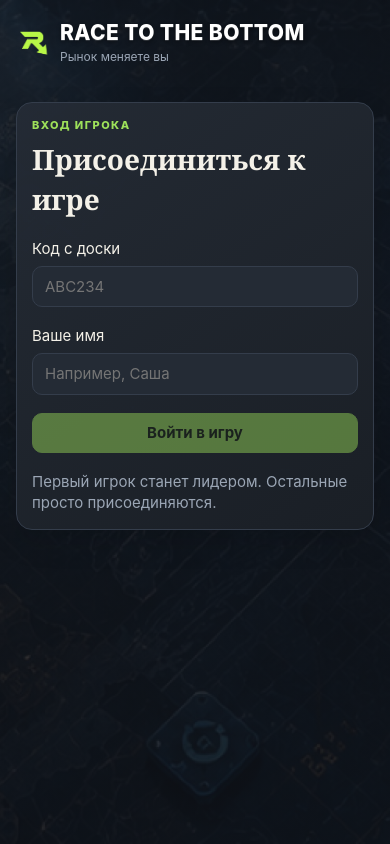
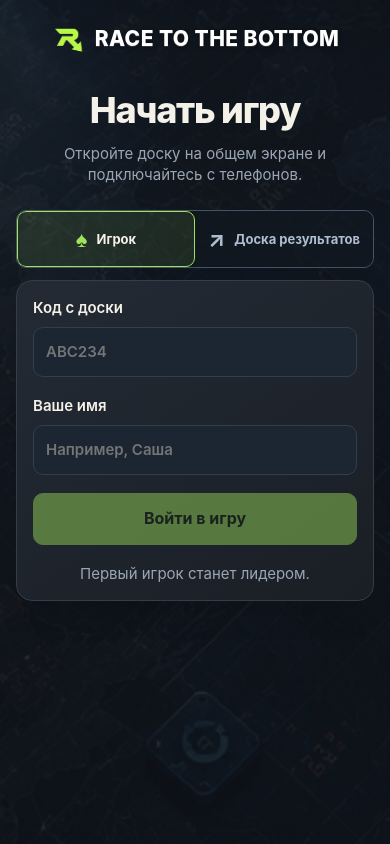
Before and after one commit to qwer7/rice-to-the-bottom, a Vue app: page / in a window 390 px wide. Built offline with nearby package versions, Linux system fonts and the light colour scheme; no server answers.

Commit message:
Redesign game entry and lobby

```diff
--- a/src/app/App.vue
+++ b/src/app/App.vue
@@ -15,14 +15,14 @@ onMounted(async () => {
   if (location.pathname.replace(/\/$/, '') === '/ux/preview') return
   if (tvMode) { await store.openDisplay(); store.restoring = false; return }
   await store.restore()
-  if (phone.value) {
+  if (phone.value && store.role !== 'board') {
     if (!store.restoreFailed && !store.me && (store.hasRoom || store.hasHub)) store.exitHub()
     store.setRole(store.isMain ? 'main' : 'player')
   }
 })
 </script>
 <template>
-  <div class="app" :class="{ 'app--personal': store.hasRoom && store.role !== 'board', 'app--player-background': !tvMode && store.role !== 'board', 'app--in-room': store.hasRoom, 'app--tv': tvMode || (store.hasRoom && store.role === 'board'), 'app--tablet': tablet && store.role !== 'board' }">
+  <div class="app" :class="{ 'app--entry': !tvMode && !store.hasRoom && !store.hasHub, 'app--personal': store.hasRoom && store.role !== 'board', 'app--player-background': !tvMode && (store.role !== 'board' || (!store.hasRoom && !store.hasHub)), 'app--in-room': store.hasRoom, 'app--tv': tvMode || (store.hasRoom && store.role === 'board'), 'app--tablet': tablet && store.role !== 'board' }">
     <header class="app__header">
       <div class="brand"><img class="brand__mark" :src="logo" alt="" aria-hidden="true" /><div><p class="brand__name">Race to the Bottom</p><p class="brand__caption">{{ !store.hasRoom ? 'Рынок меняете вы' : store.role === 'board' ? 'Доска результатов' : store.isMain ? 'Главный игрок' : 'Игрок' }}</p></div></div>
       <nav v-if="store.hasRoom || store.hasHub" class="app__tools" aria-label="Экраны игры">
--- a/src/components/LobbyScreen.vue
+++ b/src/components/LobbyScreen.vue
@@ -2,23 +2,33 @@
 import { ref } from 'vue'
 import { readPlayerName, rememberPlayerName } from '@/lib/playerName'
 import { roomFromSearch } from '@/lib/joinLink'
-import { useDisplayMode } from '@/composables/useDisplayMode'
 import { useGameStore } from '@/stores/gameStore'
 const store = useGameStore()
-const { phone } = useDisplayMode()
 const role = ref<'player' | 'board'>('player')
 const name = ref(readPlayerName().slice(0, 14))
 const code = ref(roomFromSearch(location.search))
 async function enter() {
-  await store.connect(phone.value ? 'player' : role.value,code.value,name.value)
+  await store.connect('player', code.value, name.value)
   if (store.hasRoom && !store.error) rememberPlayerName(name.value)
 }
 </script>
 <template>
-  <main class="lobby-screen" :class="{ 'lobby-screen--client': phone }">
-    <section v-if="!phone" class="lobby-intro"><p class="eyebrow">2–5 игроков · гонка за картой победы</p><h1>Рынок меняете вы</h1><p class="muted">Откройте доску на общем экране, затем подключайтесь с телефонов.</p></section>
-    <div v-if="!phone" class="role-grid role-grid--two" aria-label="Выбор роли"><button class="role-card" :class="{ 'is-selected': role === 'player' }" @click="role = 'player'"><span class="role-card__symbol" aria-hidden="true">♠</span><strong>Игрок</strong><span>Войти по коду комнаты и выбрать имя.</span></button><button class="role-card" :class="{ 'is-selected': role === 'board' }" @click="role = 'board'"><span class="role-card__symbol" aria-hidden="true">↗</span><strong>Доска результатов</strong><span>Открыть лобби на общем экране.</span></button></div>
-    <section v-if="!phone && role === 'board'" class="card stack lobby-form"><h2>Общий экран</h2><p class="muted">На доске появится код комнаты. Первый подключившийся игрок станет лидером и запустит партию.</p><button class="btn btn--primary" :disabled="store.busy" @click="store.openDisplay()">{{ store.busy ? 'Открываем…' : 'Открыть лобби' }}</button><details><summary>Подключить ещё одну доску</summary><form class="stack" @submit.prevent="store.connect('board',code,'')"><label class="field"><span>Код комнаты</span><input v-model="code" maxlength="6" required autocapitalize="characters" autocomplete="off"></label><button class="btn" :disabled="store.busy || code.trim().length !== 6">Подключиться</button></form></details></section>
-    <form v-else class="card lobby-form" @submit.prevent="enter"><div><p class="eyebrow">Вход игрока</p><h2>Присоединиться к игре</h2></div><label class="field"><span>Код с доски</span><input v-model="code" maxlength="6" placeholder="ABC234" autocapitalize="characters" autocomplete="off" required></label><label class="field"><span>Ваше имя</span><input v-model="name" maxlength="14" placeholder="Например, Саша" autocomplete="nickname" required></label><button class="btn btn--primary" :disabled="store.busy || code.trim().length !== 6 || !name.trim()">{{ store.busy ? 'Подключаемся…' : 'Войти в игру' }}</button><p class="muted">Первый игрок станет лидером. Остальные просто присоединяются.</p></form>
+  <main class="lobby-screen">
+    <section class="lobby-intro"><h1>Начать игру</h1><p class="muted">Откройте доску на общем экране и подключайтесь с телефонов.</p></section>
+    <div class="lobby-roles" role="group" aria-label="Выбор роли">
+        <button type="button" :class="{ 'is-selected': role === 'player' }" :aria-pressed="role === 'player'" @click="role = 'player'"><span aria-hidden="true">♠</span> Игрок</button>
+        <button type="button" :class="{ 'is-selected': role === 'board' }" :aria-pressed="role === 'board'" @click="role = 'board'"><span aria-hidden="true">↗</span> Доска результатов</button>
+    </div>
+    <section class="card lobby-panel">
+      <template v-if="role === 'board'">
+        <div class="lobby-board-form"><p class="muted">На доске появится код комнаты. Первый подключившийся игрок станет лидером и запустит партию.</p><button class="btn btn--primary" :disabled="store.busy" @click="store.openDisplay()">{{ store.busy ? 'Открываем…' : 'Открыть лобби' }}</button><details><summary>Подключить ещё одну доску</summary><form class="stack" @submit.prevent="store.connect('board', code, '')"><label class="field"><span>Код комнаты</span><input v-model="code" maxlength="6" required autocapitalize="characters" autocomplete="off"></label><button class="btn" :disabled="store.busy || code.trim().length !== 6">Подключиться</button></form></details></div>
+      </template>
+      <form v-else class="lobby-form" @submit.prevent="enter">
+        <label class="field"><span>Код с доски</span><input v-model="code" maxlength="6" placeholder="ABC234" autocapitalize="characters" autocomplete="off" required></label>
+        <label class="field"><span>Ваше имя</span><input v-model="name" maxlength="14" placeholder="Например, Саша" autocomplete="nickname" required></label>
+        <button class="btn btn--primary" :disabled="store.busy || code.trim().length !== 6 || !name.trim()">{{ store.busy ? 'Подключаемся…' : 'Войти в игру' }}</button>
+        <p class="muted lobby-panel__hint">Первый игрок станет лидером.</p>
+      </form>
+    </section>
   </main>
 </template>
--- a/src/styles.css
+++ b/src/styles.css
@@ -943,6 +943,36 @@ button:focus-visible, input:focus-visible { outline: 2px solid var(--accent); ou
 .app--tv, .app--player-background {
   background: linear-gradient(#101318cc, #101318cc), url('./assets/game-backgrounds-web-jpeg/board-background-full-hd.jpg') center / cover no-repeat, #101318;
 }
+.app--entry .app__header { justify-content: center; margin-bottom: 0; }
+.app--entry .brand__caption { display: none; }
+.lobby-screen { width: 100%; align-items: center; gap: 28px; padding-bottom: 36px; }
+.lobby-screen .lobby-intro { max-width: 600px; padding: 28px 0 0; text-align: center; }
+.lobby-screen .lobby-intro h1 { margin: 0 0 14px; font-family: inherit; font-size: clamp(36px, 6vw, 60px); font-weight: 800; letter-spacing: -.035em; }
+.lobby-screen .lobby-intro > .muted { max-width: 560px; font-size: clamp(15px, 2vw, 20px); }
+.lobby-panel { display: grid; gap: 24px; width: min(100%, 560px); padding: 22px; }
+.lobby-roles { display: grid; grid-template-columns: 1fr 1fr; width: min(100%, 560px); margin-bottom: -12px; border: 1px solid #445367; border-radius: 10px; overflow: hidden; }
+.lobby-roles button { display: flex; align-items: center; justify-content: center; gap: 9px; min-height: 56px; padding: 8px; border: 1px solid transparent; border-radius: 9px; background: #111820a0; color: #aebed1; font: inherit; font-weight: 700; cursor: pointer; }
+.lobby-roles button span { color: #aebed1; font-size: 22px; line-height: 1; }
+.lobby-roles button.is-selected { border-color: var(--accent); background: #9ee15a1a; color: var(--text); }
+.lobby-roles button.is-selected span { color: var(--accent); }
+.lobby-roles button:focus-visible { outline: 2px solid var(--accent); outline-offset: -3px; }
+.lobby-panel .lobby-form, .lobby-board-form { display: grid; gap: 18px; width: 100%; max-width: none; margin: 0; }
+.lobby-panel .field { gap: 8px; font-weight: 600; }
+.lobby-panel .field input { width: 100%; min-height: 50px; background: #1c2632; }
+.lobby-panel .btn--primary { min-height: 52px; font-size: 16px; }
+.lobby-panel__hint { text-align: center; }
+.lobby-board-form details > summary { cursor: pointer; color: var(--muted); }
+.lobby-board-form details form { margin-top: 12px; }
+.client-screen > .room-lobby { width: min(100%, 560px); align-self: center; }
+.client-screen > .room-lobby h2 { font-family: inherit; font-weight: 800; }
+.client-screen > .room-lobby > button { width: 100%; min-height: 48px; }
+@media (max-width: 600px) {
+  .app--entry { padding: 22px 16px; }
+  .lobby-screen { gap: 24px; }
+  .lobby-screen .lobby-intro { padding-top: 20px; }
+  .lobby-panel { padding: 16px; gap: 20px; }
+  .lobby-roles button { font-size: 13px; }
+}
 .app--tv .app__header { flex-wrap: nowrap; margin: 0; min-height: 30px; gap: 12px; }
 .app--tv .brand { gap: 8px; }
 .app--tv .brand__mark { width: 27px; height: 27px; border-radius: 8px; font-size: 21px; }
```
